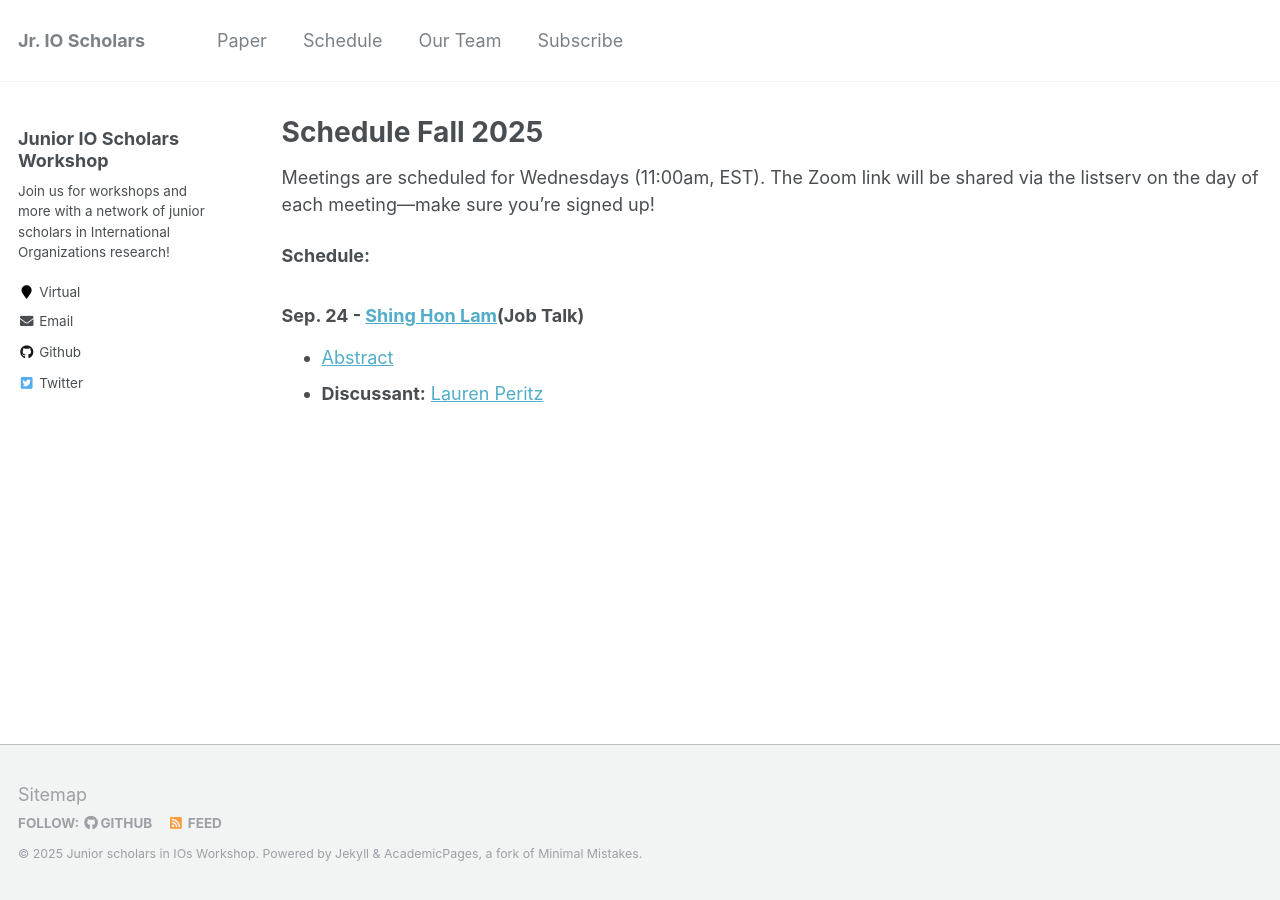
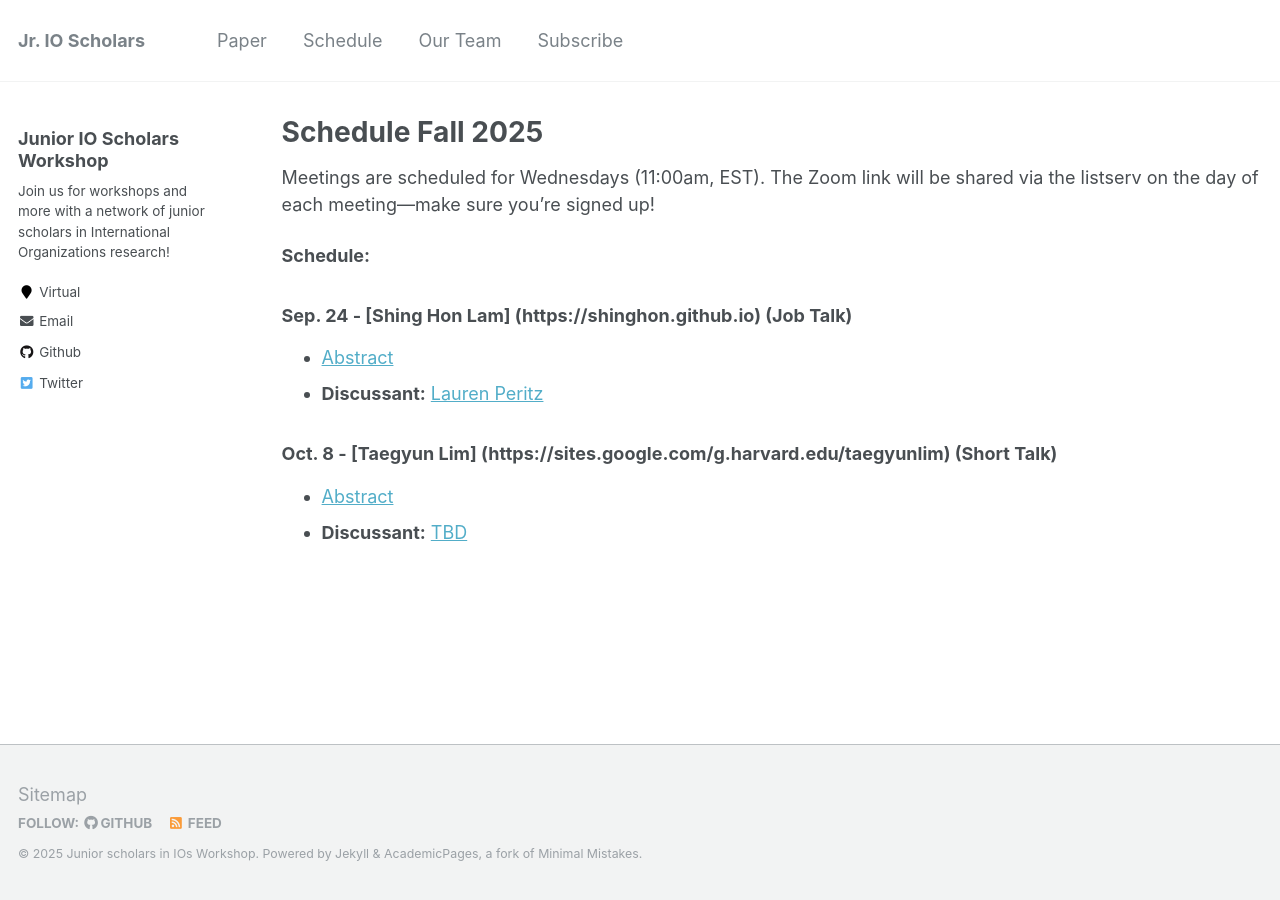
Before and after one commit to IO-workshop/IO-workshop.github.io, a Jekyll site: the page built from _pages/schedule.md, in a window 1280 px wide. Built offline with Jekyll 4.4.1, drawn with Linux system fonts in a browser that asks for light colours.

Commit message:
Update schedule.md

```diff
--- a/_pages/schedule.md
+++ b/_pages/schedule.md
@@ -9,12 +9,15 @@ The Zoom link will be shared via the listserv on the day of each meeting—make
 
 **Schedule:**
 
-### Sep. 24 - [Shing Hon Lam](https://shinghon.github.io)(Job Talk)
+### Sep. 24 - [Shing Hon Lam] (https://shinghon.github.io) (Job Talk)
 
 - [Abstract](https://io-workshop.github.io/files/Abstract_Shing Hon Lam.pdf)
 - **Discussant:** [Lauren Peritz](https://laurenperitz.ucdavis.edu)
 
+### Oct. 8 - [Taegyun Lim] (https://sites.google.com/g.harvard.edu/taegyunlim) (Short Talk)
 
+- [Abstract](https://io-workshop.github.io/files/Abstract_Taegyun Lim.pdf)
+- **Discussant:** [TBD]()
 
 
 <!--
```
Also changed, not shown: other parts of _pages/schedule.md (+0 -8 lines).
